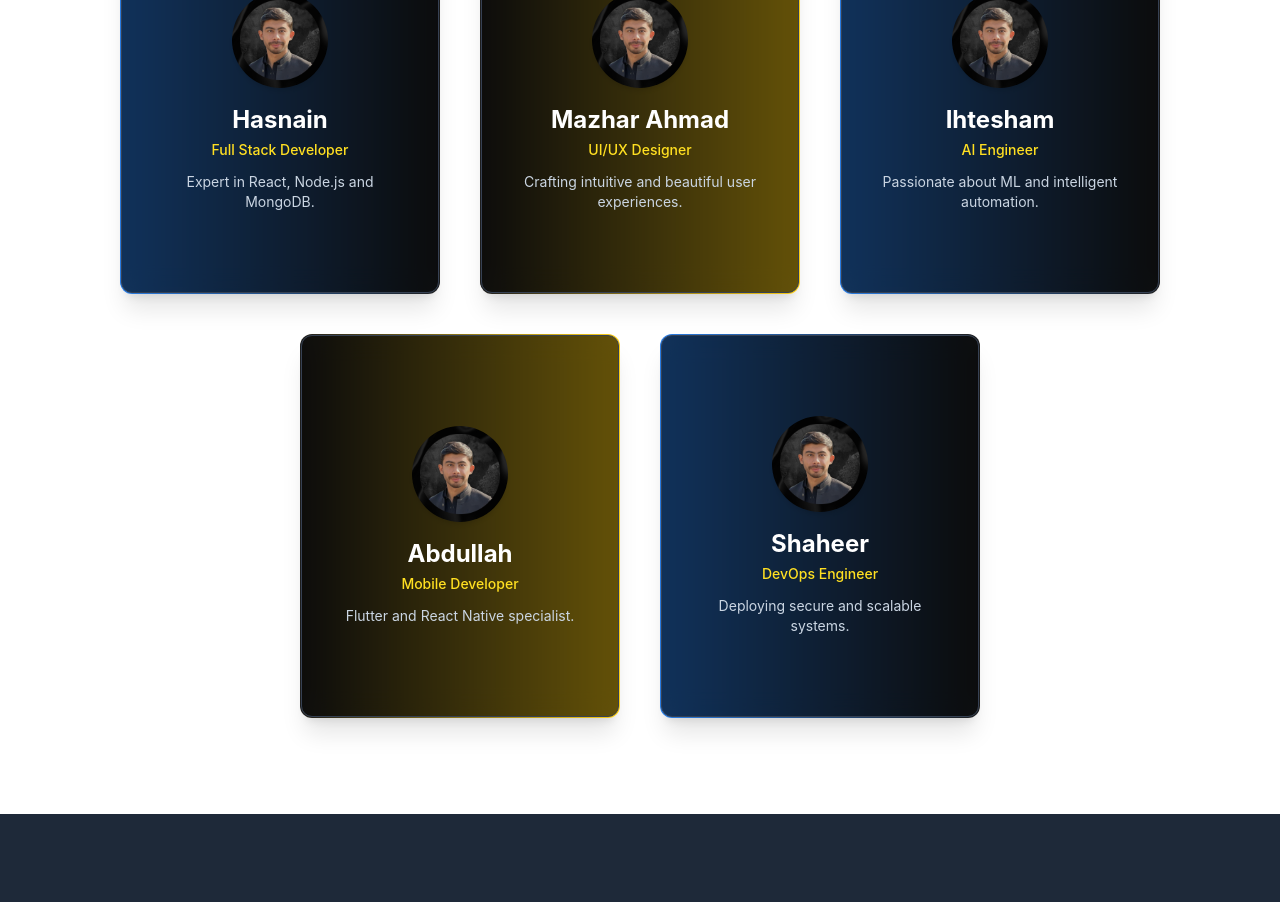
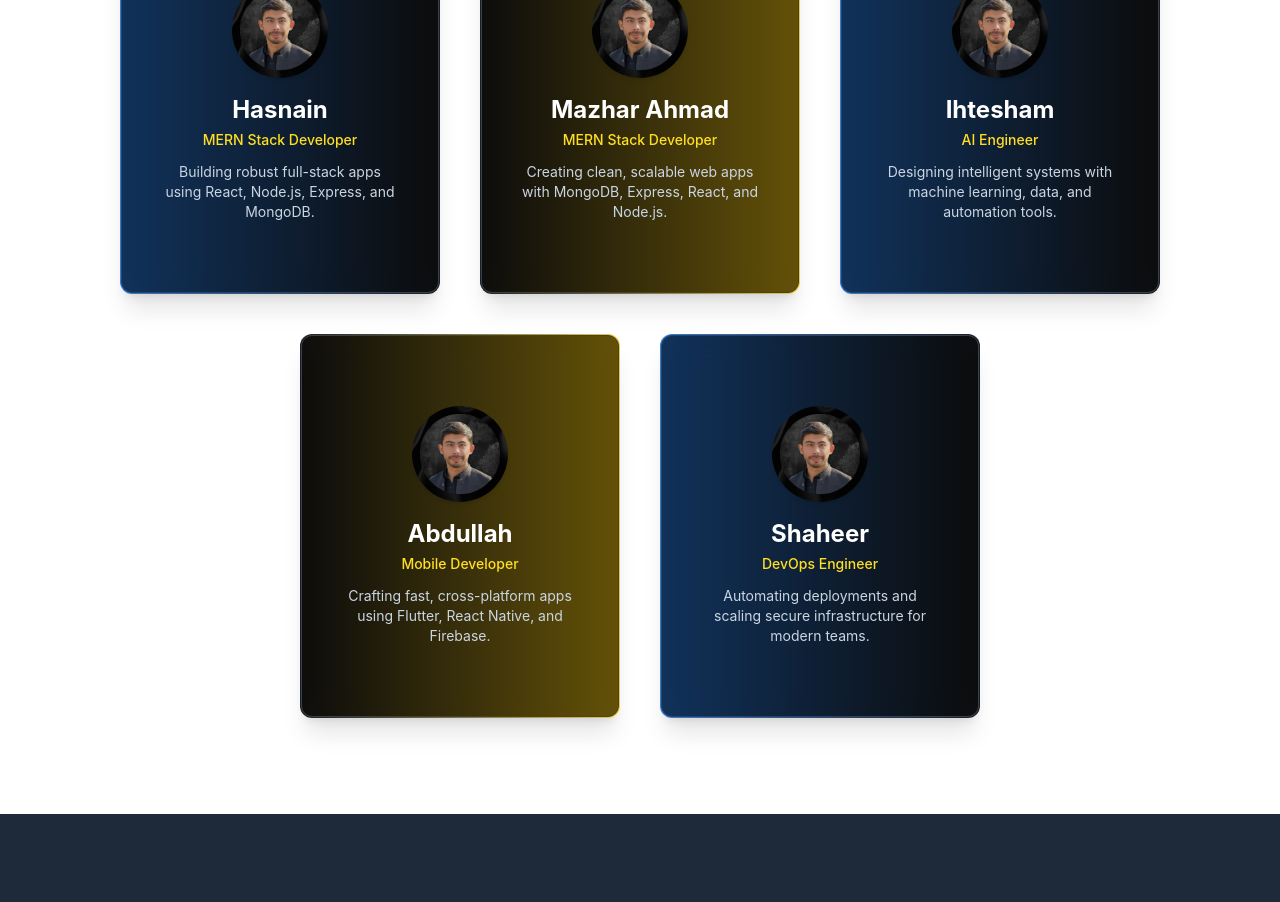
Before and after one commit to hassnain07/codeClub, a React (Vite) app: page /experts in a window 1280 px wide. Shown: the part 1240-2142 px from the top of the page. Built offline with nearby package versions, Linux system fonts and the light colour scheme.

Commit message:
teams updated

```diff
--- a/src/pages/OurTeam.jsx
+++ b/src/pages/OurTeam.jsx
@@ -6,40 +6,41 @@ import TeamCard from "../components/ourteam/TeamCard";
 const teamMembers = [
   {
     name: "Hasnain",
-    role: "Full Stack Developer",
+    role: "MERN Stack Developer",
     image: profile_pic,
-    bio: "Expert in React, Node.js and MongoDB.",
-    linkedin: "https://www.linkedin.com/in/mazhar-ahmad78",
+    bio: "Building robust full-stack apps using React, Node.js, Express, and MongoDB.",
+    linkedin: "https://www.linkedin.com/in/hasnain-profile",
   },
   {
     name: "Mazhar Ahmad",
-    role: "UI/UX Designer",
+    role: "MERN Stack Developer",
     image: profile_pic,
-    bio: "Crafting intuitive and beautiful user experiences.",
-    linkedin: "https://www.linkedin.com/in/sana-ahmed",
+    bio: "Creating clean, scalable web apps with MongoDB, Express, React, and Node.js.",
+    linkedin: "https://www.linkedin.com/in/mazhar-ahmad78",
   },
   {
     name: "Ihtesham",
     role: "AI Engineer",
     image: profile_pic,
-    bio: "Passionate about ML and intelligent automation.",
+    bio: "Designing intelligent systems with machine learning, data, and automation tools.",
     linkedin: "https://www.linkedin.com/in/zain-khan",
   },
   {
     name: "Abdullah",
     role: "Mobile Developer",
     image: profile_pic,
-    bio: "Flutter and React Native specialist.",
+    bio: "Crafting fast, cross-platform apps using Flutter, React Native, and Firebase.",
     linkedin: "https://www.linkedin.com/in/hira-sheikh",
   },
   {
     name: "Shaheer",
     role: "DevOps Engineer",
     image: profile_pic,
-    bio: "Deploying secure and scalable systems.",
+    bio: "Automating deployments and scaling secure infrastructure for modern teams.",
     linkedin: "https://www.linkedin.com/in/omar-siddiqui",
   },
 ];
+
 
 export default function TeamSection() {
   return (
```
